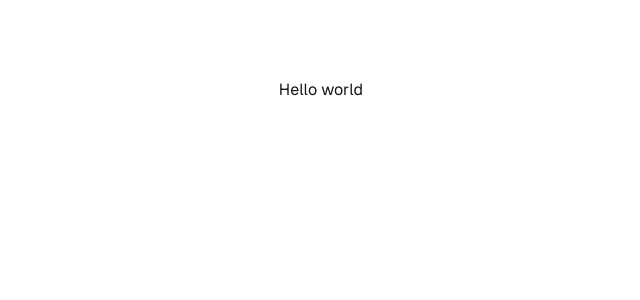
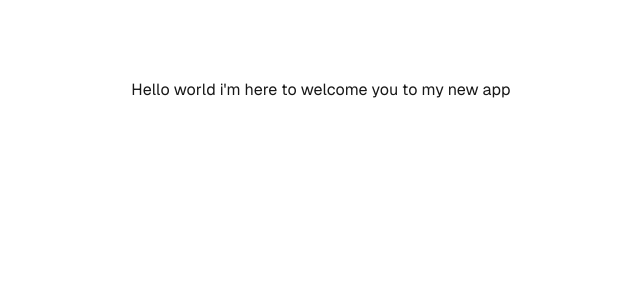
Before and after one commit to P0stt3mp3stAs/deploy, a Next.js app: page / in a window 1280 px wide. Shown: the top 300 px of the page, without its empty margins (319-959 px from the left). Built offline with nearby package versions, Linux system fonts and the light colour scheme.

Commit message:
update in main to deploy

```diff
--- a/src/app/page.tsx
+++ b/src/app/page.tsx
@@ -1,7 +1,7 @@
 export default function Home() {
   return (
     <div className="grid grid-rows-[20px_1fr_20px] items-center justify-items-center min-h-screen p-8 pb-20 gap-16 sm:p-20 font-[family-name:var(--font-geist-sans)]">
-      Hello world
+      Hello world i'm here to welcome you to my new app
     </div>
   );
 }
```
